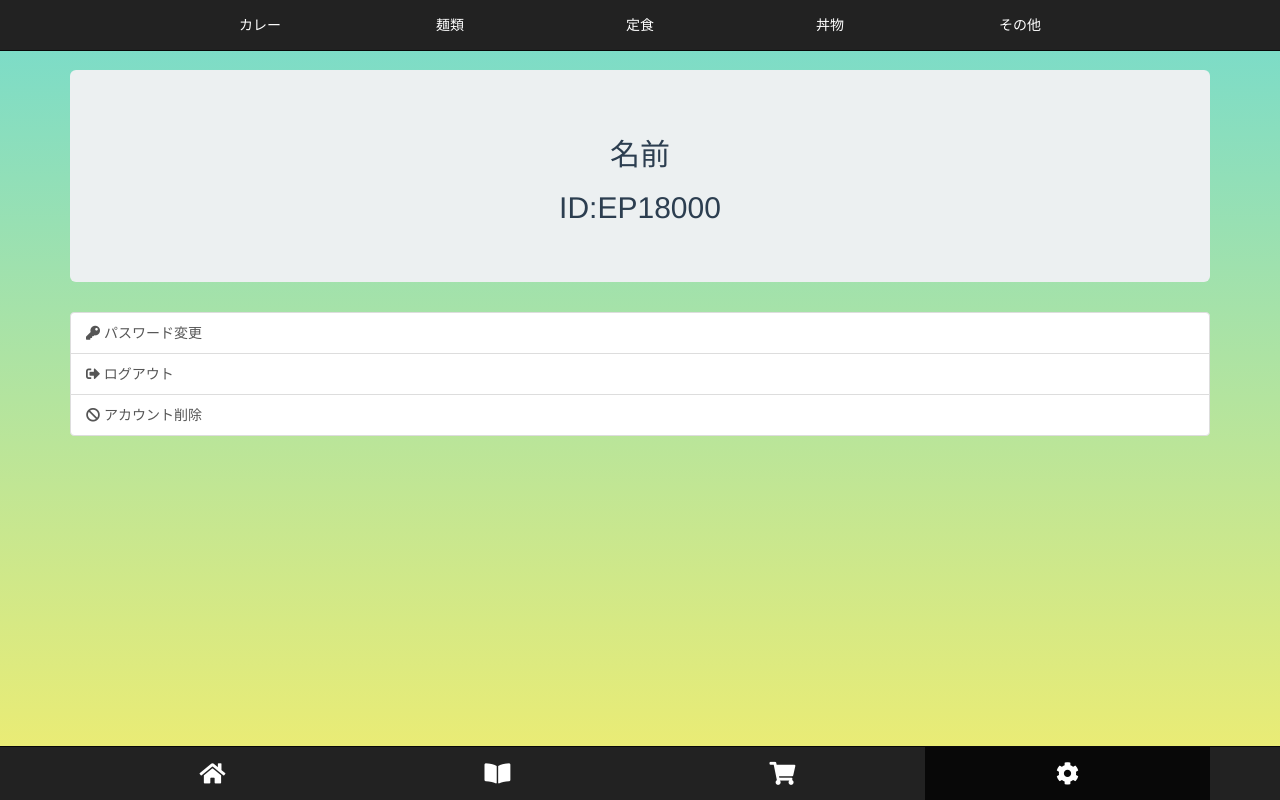
After one commit to FunabikiKeisuke/Hack-U, a PHP site: page /option.html in a window 1280 px wide. The commit adds this page. Run offline with PHP 8.4, Linux system fonts and the light colour scheme; some libraries are stand-ins or nearby versions.

Commit message:
footerのnavbarはiconにした

```diff
--- a/css/style.css
+++ b/css/style.css
@@ -4,7 +4,7 @@ body {
 }
 .thumbnail {
 	text-align: center;
-	min-height: 174px;	/* 商品名が長い場合の段落ち対策 */
+	min-height: 174px; /* 商品名が長い場合の段落ち対策 */
 	box-sizing: border-box;
 }
 .thumbnail p {
@@ -33,3 +33,13 @@ body {
 .navbar-nav {
 	float: none;
 }
+
+/* option */
+.navbar-fixed-bottom .navbar-nav > li > a {
+	font-size: 23px; /*フォントサイズがでかすぎるので */
+}
+
+#option {
+	background-repeat: no-repeat;
+	background-attachment: fixed;
+}
--- /dev/null
+++ b/option.html
@@ -0,0 +1,55 @@
+<!DOCTYPE html>
+<html>
+    <head>
+        <meta name="viewport" content="width=device-width, initial-scale=1">
+        <title>設定</title>
+        <link rel="stylesheet" href="https://stackpath.bootstrapcdn.com/bootstrap/3.4.1/css/bootstrap.min.css"
+            integrity="sha384-HSMxcRTRxnN+Bdg0JdbxYKrThecOKuH5zCYotlSAcp1+c8xmyTe9GYg1l9a69psu" crossorigin="anonymous">
+        <link rel="stylesheet" href="https://use.fontawesome.com/releases/v5.3.1/css/all.css"
+            integrity="sha384-mzrmE5qonljUremFsqc01SB46JvROS7bZs3IO2EmfFsd15uHvIt+Y8vEf7N7fWAU" crossorigin="anonymous">
+        <link rel="stylesheet" type="text/css" href="css/style.css">
+        <script src="" js/script.js""> </script>
+    </head>
+    <body id="option">
+        <!-- header-->
+        <nav class="navbar navbar-inverse navbar-fixed-top">
+            <div class="container">
+                <ul class="nav navbar-nav" id="headerNav">
+                    <li class="col-xs-1 footerNav"></li>
+                    <li class="col-xs-2 footerNav"><a href="#">カレー</a></li>
+                    <li class="col-xs-2 footerNav"><a href="#">麺類</a></li>
+                    <li class="col-xs-2 footerNav"><a href="#">定食</a></li>
+                    <li class="col-xs-2 footerNav"><a href="#">丼物</a></li>
+                    <li class="col-xs-2 footerNav"><a href="#">その他</a></li>
+                    <li class="col-xs-1 footerNav"></li>
+                </ul>
+            </div>
+        </nav>
+        <!-- header -->
+        <div class="container">
+            <div class="jumbotron">
+                <h2>名前</h2>
+                <h2>ID:EP18000</h2>
+        </div>
+        <!-- main -->
+        <div class="list-group">
+            <a href="#" class="list-group-item"><i class="fas fa-key"></i> パスワード変更</a>
+            <a href="#" class="list-group-item"><i class="fas fa-sign-out-alt"></i> ログアウト</a>
+            <a href="#" class="list-group-item"><i class="fas fa-ban"></i> アカウント削除</a>
+        </div>
+
+        <!-- footer -->
+        <nav class="navbar navbar-inverse navbar-fixed-bottom footer nav">
+            <div class="container">
+                <ul class="nav navbar-nav footer">
+                    <li class="col-xs-3 footerNav"><a href="#"><i class="fas fa-home"></i></a></li>
+                    <li class="col-xs-3 footerNav"><a href="#"><i class="fas fa-book-open"></i></a></li>
+                    <li class="col-xs-3 footerNav"><a href="#"><i class="fas fa-shopping-cart"></i></a></li>
+                    <li class="col-xs-3 footerNav active"><a href="#"><i class="fas fa-cog"></i></a></li>
+                </ul>
+            </div>
+        </nav>
+        <script src="https://code.jquery.com/jquery-3.4.1.js"></script>
+        <script src="https://stackpath.bootstrapcdn.com/bootstrap/3.4.1/js/bootstrap.min.js" integrity="sha384-aJ21OjlMXNL5UyIl/XNwTMqvzeRMZH2w8c5cRVpzpU8Y5bApTppSuUkhZXN0VxHd" crossorigin="anonymous"></script>
+    </body>
+</html>
```
Also changed, not shown: index.html (+11 -11 lines).
